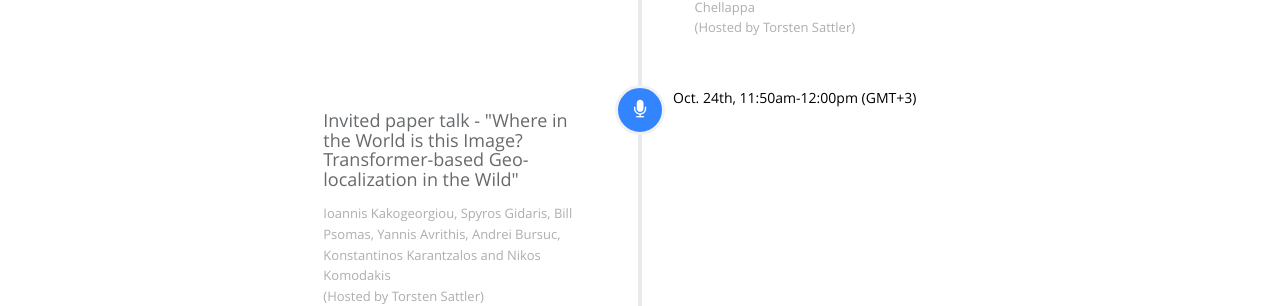
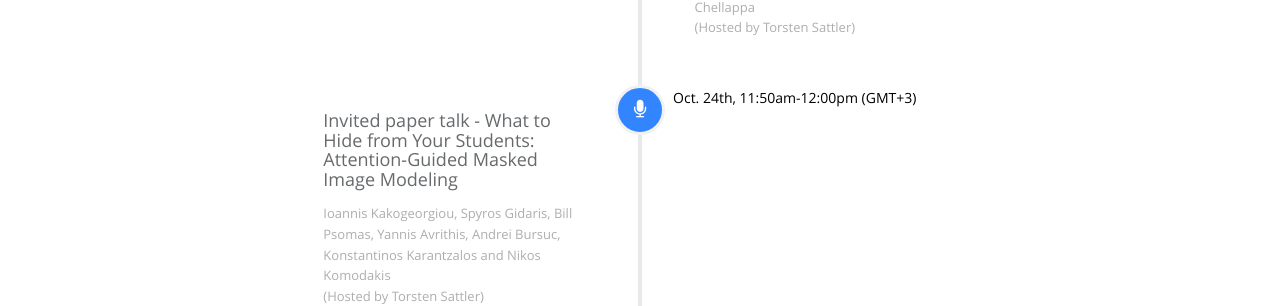
Before and after one commit to ilr-workshop/ECCVW2022, a Jekyll site: the page built from index.html, in a window 1280 px wide and 900 px high, scrolled down 2641 px. Shown: the part 152-458 px from the top of the window. Built offline with Jekyll 4.4.1, drawn with Linux system fonts in a browser that asks for light colours.

Commit message:
Update timetable.yml

```diff
--- a/_data/index/timetable.yml
+++ b/_data/index/timetable.yml
@@ -88,7 +88,7 @@
   icon: fa-microphone
 
 - name:
-    detail: Invited paper talk - "Where in the World is this Image? Transformer-based Geo-localization in the Wild"
+    detail: "Invited paper talk - What to Hide from Your Students: Attention-Guided Masked Image Modeling"
   desc:
     detail: Ioannis Kakogeorgiou, Spyros Gidaris, Bill Psomas, Yannis Avrithis, Andrei Bursuc, Konstantinos Karantzalos and Nikos Komodakis
     video:
```
